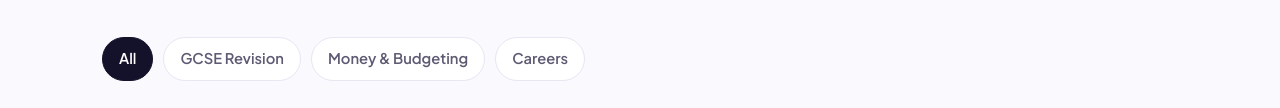
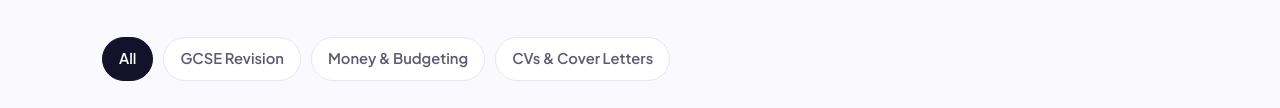
Before and after one commit to Yommyfaces/2tech-shop, a plain HTML site: page index.html in a window 1280 px wide. Shown: the part 318-426 px from the top of the page. Drawn offline with Linux system fonts and the light colour scheme.

Commit message:
Rename Careers category to CVs & Cover Letters
Co-Authored-By: Claude Opus 5.5 <noreply@anthropic.com>
Claude-Session: https://claude.ai/code/session_015AQPrazpsdUHZfG4D7zxeb

```diff
--- a/index.html
+++ b/index.html
@@ -306,7 +306,7 @@ const PRODUCTS = [
   {
     id: "uk-cv-templates",
     brand: "2Tech",
-    category: "Careers",
+    category: "CVs & Cover Letters",
     title: "UK CV Templates Bundle",
     subtitle: "3 professional CV designs and 3 matching cover letters, built for UK employers. Edit in Word or Google Docs, save as PDF and apply.",
     price: 6.99,
```
